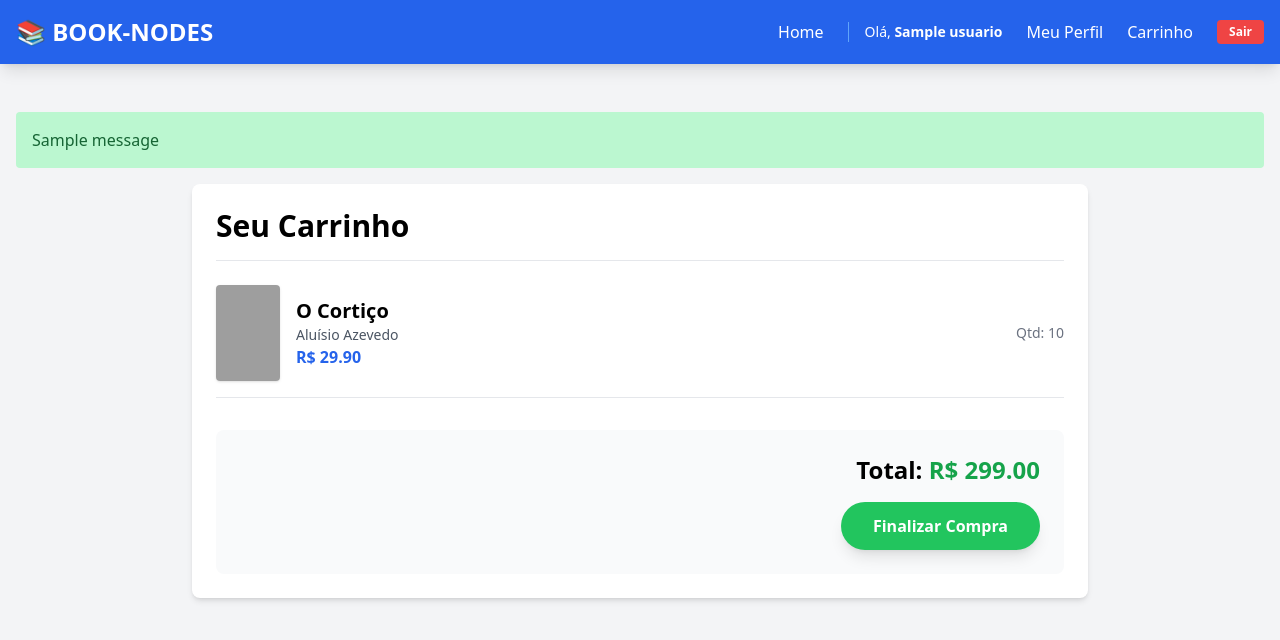
After one commit to MacQueenDev/Book-Nodes, a Flask app: page /carrinho in a window 1280 px wide. The commit adds this page. Shown: the top 640 px of the page. Run offline with Flask 3, Linux system fonts and the light colour scheme; a user stored in the database is signed in; tables that the repository leaves empty hold one stand-in row (values such as "Sample post"); one stand-in notice (Sample message) is shown; some libraries are stand-ins or nearby versions; grey boxes are pictures that could not be loaded.

Commit message:
Feat: novas telas funcionais + sistema de usuario

```diff
--- a/src/app.py
+++ b/src/app.py
@@ -1,36 +1,143 @@
-from flask import Flask, jsonify, render_template
-from models import db, Livro, Conexao, Usuario
+from flask import Flask, jsonify, render_template, request, redirect, url_for, flash
+from flask_login import LoginManager, login_user, logout_user, login_required, current_user
+from werkzeug.security import generate_password_hash, check_password_hash
+from models import db, Livro, Conexao, Usuario, Carrinho, Compra
 from engine import obter_recomendacoes
 import os
 
 app = Flask(__name__)
+app.config['SECRET_KEY'] = 'andrea'
+
 basedir= os.path.abspath(os.path.dirname(__file__))
 app.config['SQLALCHEMY_DATABASE_URI'] = 'sqlite:///' +os.path.join(basedir, '../data/database.db')
 app.config['SQLALCHEMY_TRACK_MODIFICATIONS'] = False
 db.init_app(app)
+
+login_manager = LoginManager()
+login_manager.init_app(app)
+login_manager.login_view = 'login'
+
+@login_manager.user_loader
+def load_user(user_id):
+    return Usuario.query.get(int(user_id))
+
 
 @app.route('/')
 def home():
     livros = Livro.query.all()
     return render_template('index.html', livros=livros)
 
+
+@app.route('/login', methods=['GET', 'POST'])
+def login():
+    if request.method == 'POST':
+        email = request.form.get('email')
+        senha_digitada = request.form.get('senha')
+
+        user = Usuario.query.filter_by(email=email).first()
+
+        if user and check_password_hash(user.senha, senha_digitada):
+            login_user(user)
+            flash('Logado com sucesso!', 'success')
+            return redirect(url_for('home'))
+
+        flash('E-mail ou senha inválidos.', 'danger')
+    return render_template('login.html')
+
+
+@app.route('/cadastro', methods=['GET', 'POST'])
+def cadastro():
+    if request.method == 'POST':
+        nome = request.form.get('nome')
+        email = request.form.get('email')
+        senha = request.form.get('senha')
+
+        if Usuario.query.filter_by(email=email).first():
+            flash('Este e-mail já está cadastrado.', 'danger')
+            return redirect(url_for('login'))
+
+        novo_usuario = Usuario(
+            nome=nome,
+            email=email,
+            senha=generate_password_hash(senha)
+        )
+        db.session.add(novo_usuario)
+        db.session.commit()
+
+        login_user(novo_usuario)
+        flash('Conta criada com sucesso!', 'success')
+        return redirect(url_for('home'))
+
+    return redirect(url_for('login'))
+
+
+@app.route('/logout')
+@login_required
+def logout():
+    logout_user()
+    return redirect(url_for('home'))
+
+
 @app.route('/livro/<int:id>')
 def detalhes(id):
     livro_objeto = Livro.query.get_or_404(id)
     ids_recomendados = obter_recomendacoes(id)
     recomendados = Livro.query.filter(Livro.id.in_(ids_recomendados)).all()
-
     return render_template('detalhe.html', livro=livro_objeto, recomendados=recomendados)
 
+
 @app.route('/perfil')
+@login_required
 def perfil():
+    compras = Compra.query.filter_by(usuario_id=current_user.id).all()
     return render_template('perfil.html')
 
+
 @app.route('/carrinho')
+@login_required
 def carrinho():
-    return render_template('carrinho.html')
+    itens = Carrinho.query.filter_by(usuario_id=current_user.id).all()
+    total = sum(item.livro.preco * item.quantidade for item in itens)
+    return render_template('carrinho.html', itens=itens, total=total)
+
+
+@app.route('/adicionar_carrinho/<int:livro_id>')
+@login_required
+def adicionar_carrinho(livro_id):
+    item_existente = Carrinho.query.filter_by(
+        usuario_id=current_user.id,
+        livro_id=livro_id
+    ).first()
+
+    if item_existente:
+        item_existente.quantidade += 1
+    else:
+        novo_item = Carrinho(usuario_id=current_user.id, livro_id=livro_id)
+        db.session.add(novo_item)
+
+    db.session.commit()
+    flash('Livro adicionado ao carrinho!', 'success')
+    return redirect(url_for('home'))
+
+
+@app.route('/finalizar_compra', methods=['POST'])
+@login_required
+def finalizar_compra():
+    itens = Carrinho.query.filter_by(usuario_id=current_user.id).all()
+    if not itens:
+        flash("Carrinho vazio!", "warning")
+        return redirect(url_for('home'))
+
+    for item in itens:
+
+        print(f"Adicionando peso para o livro {item.livro.id} no perfil do usuário {current_user.id}")
+
+        db.session.delete(item)
+
+    db.session.commit()
+
+    flash("Compra simulada com sucesso! Seu perfil de recomendações foi atualizado.", "success")
+    return redirect(url_for('home'))
 
 if __name__ == '__main__':
-    with app.app_context():
-        db.create_all()
     app.run(debug=True)
--- a/src/templates/base.html
+++ b/src/templates/base.html
@@ -4,21 +4,51 @@
     <meta charset="UTF-8">
     <meta name="viewport" content="width=device-width, initial-scale=1.0">
     <title>BOOK-NODES</title>
+    <!-- Tailwind CSS para o estilo -->
     <script src="https://cdn.tailwindcss.com"></script>
 </head>
 <body class="bg-gray-100">
+
     <nav class="bg-blue-600 p-4 text-white shadow-lg">
-        <div class="container mx-auto flex justify-between">
+        <div class="container mx-auto flex justify-between items-center">
+
             <a href="/" class="text-2xl font-bold">📚 BOOK-NODES</a>
-            <div>
-                <a href="/perfil" class="px-4">Meu Perfil</a>
-                <a href="/carrinho" class="px-4">Carrinho</a>
+
+            <div class="flex items-center space-x-6">
+                <a href="/" class="hover:text-blue-200">Home</a>
+
+                {% if current_user.is_authenticated %}
+                    <span class="text-sm border-l border-blue-400 pl-4">
+                        Olá, <strong>{{ current_user.nome }}</strong>
+                    </span>
+                    <a href="/perfil" class="hover:text-blue-200">Meu Perfil</a>
+                    <a href="/carrinho" class="hover:text-blue-200">Carrinho</a>
+                    <a href="/logout" class="bg-red-500 px-3 py-1 rounded text-xs font-bold hover:bg-red-600 transition">
+                        Sair
+                    </a>
+                {% else %}
+
+                    <a href="/login" class="bg-white text-blue-600 px-4 py-1 rounded font-bold hover:bg-blue-50 transition">
+                        Entrar
+                    </a>
+                {% endif %}
             </div>
         </div>
     </nav>
 
     <main class="container mx-auto mt-8 p-4">
+        {% with messages = get_flashed_messages(with_categories=true) %}
+            {% if messages %}
+                {% for category, message in messages %}
+                    <div class="mb-4 p-4 rounded {{ 'bg-green-200 text-green-800' if category == 'success' else 'bg-red-200 text-red-800' }}">
+                        {{ message }}
+                    </div>
+                {% endfor %}
+            {% endif %}
+        {% endwith %}
+
         {% block content %}{% endblock %}
     </main>
+
 </body>
 </html>
--- /dev/null
+++ b/src/templates/carrinho.html
@@ -0,0 +1,43 @@
+{% extends 'base.html' %}
+
+{% block content %}
+<div class="max-w-4xl mx-auto p-6 bg-white rounded-lg shadow-md">
+    <h1 class="text-3xl font-bold mb-6 border-b pb-4">Seu Carrinho</h1>
+
+    {% if itens %}
+        <div class="space-y-4">
+            {% for item in itens %}
+            <div class="flex items-center justify-between border-b pb-4">
+                <div class="flex items-center space-x-4">
+                    <img src="{{ item.livro.foto_url }}" alt="Capa" class="w-16 h-24 object-cover rounded shadow">
+                    <div>
+                        <h2 class="text-xl font-bold">{{ item.livro.titulo }}</h2>
+                        <p class="text-gray-600 text-sm">{{ item.livro.autor }}</p>
+                        <p class="text-blue-600 font-semibold">R$ {{ "%.2f"|format(item.livro.preco) }}</p>
+                    </div>
+                </div>
+                <div class="text-right">
+                    <p class="text-sm text-gray-500">Qtd: {{ item.quantidade }}</p>
+                </div>
+            </div>
+            {% endfor %}
+        </div>
+
+        <div class="mt-8 p-6 bg-gray-50 rounded-lg text-right">
+            <h3 class="text-2xl font-bold">Total: <span class="text-green-600">R$ {{ "%.2f"|format(total) }}</span></h3>
+
+            <!-- finalização de compra mockada -->
+            <form action="{{ url_for('finalizar_compra') }}" method="POST">
+                <button type="submit" class="mt-4 px-8 py-3 bg-green-500 text-white rounded-full font-bold hover:bg-green-600 transition shadow-lg">
+                    Finalizar Compra
+                </button>
+            </form>
+        </div>
+    {% else %}
+        <div class="text-center py-10">
+            <p class="text-xl text-gray-500">Seu carrinho está vazio.</p>
+            <a href="/" class="text-blue-600 hover:underline">Voltar para a loja</a>
+        </div>
+    {% endif %}
+</div>
+{% endblock %}
```
Also changed, not shown: seed.py (+8 -3 lines), src/engine.py (+34 -12 lines), src/models.py (+22 -6 lines), src/templates/detalhe.html (+8 -8 lines), src/templates/login.html (added, +72 -0 lines), src/templates/perfil.html (added, +31 -0 lines).
